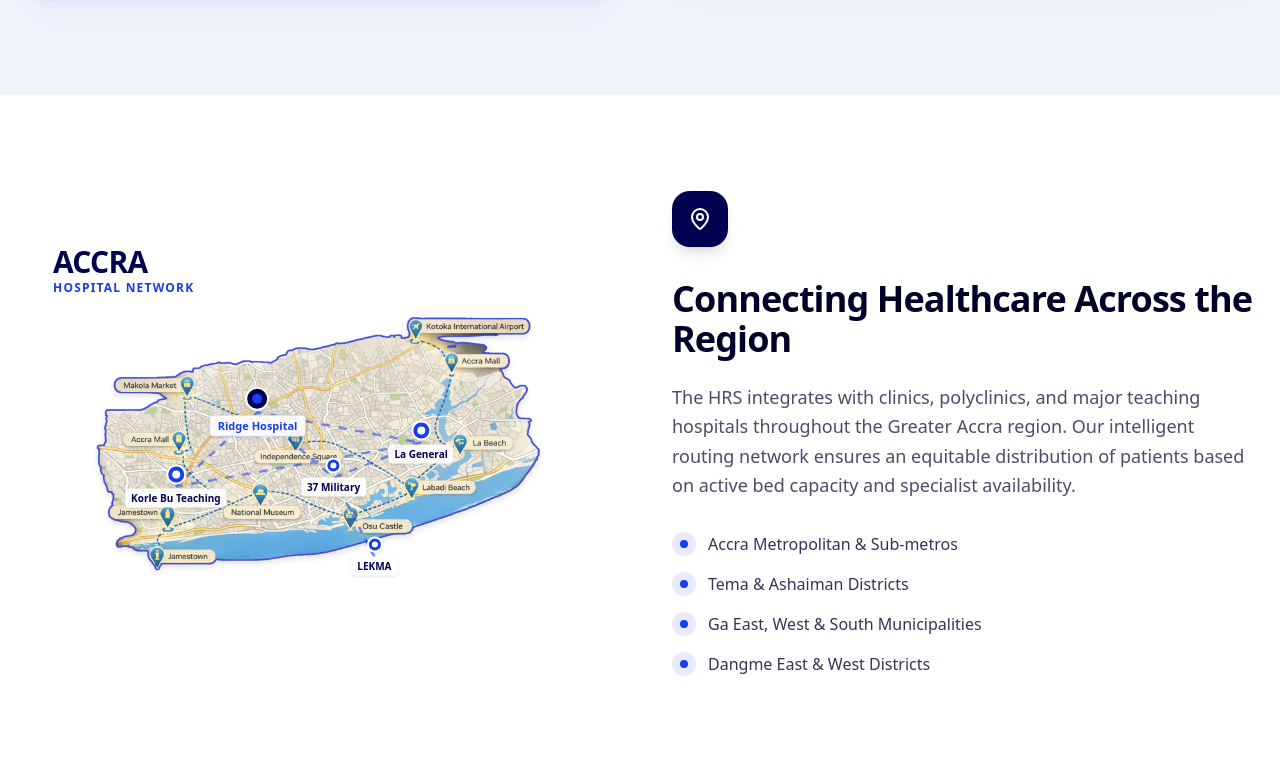
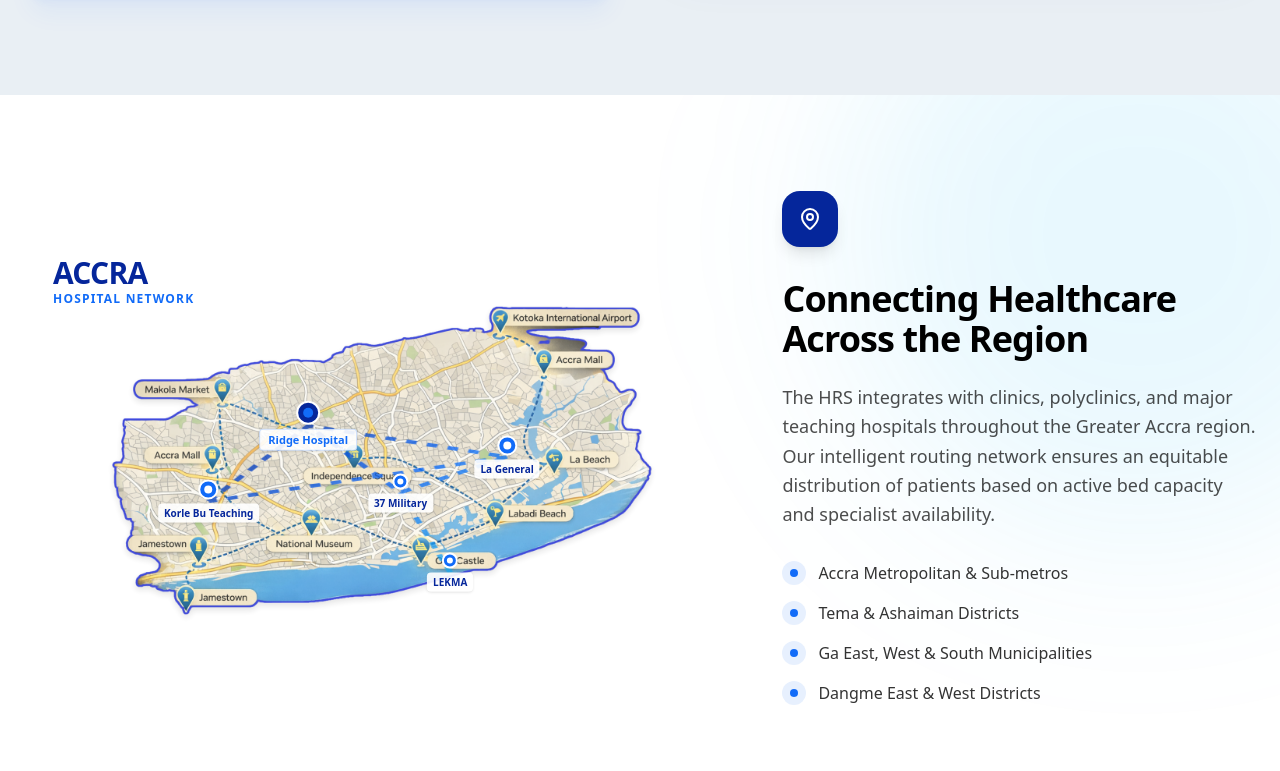
Before and after one commit to ladymargehagan/ashesi-capstone-hospital-routing-system, a Next.js app in the folder frontend/: page / in a window 1280 px wide. Shown: the part 829-1600 px from the top of the page. Built offline with nearby package versions, Linux system fonts and the light colour scheme; no server answers.

Commit message:
update color palette and enhance UI components with new gradients and animations

```diff
--- a/frontend/src/app/globals.css
+++ b/frontend/src/app/globals.css
@@ -49,70 +49,70 @@
 :root {
   --radius: 0.625rem;
   --background: #ffffff;
-  --foreground: #000029;
+  --foreground: #000000;
   --card: #ffffff;
-  --card-foreground: #000029;
+  --card-foreground: #000000;
   --popover: #ffffff;
-  --popover-foreground: #000029;
-  --primary: #173DED;
+  --popover-foreground: #000000;
+  --primary: #116BF8;
   --primary-foreground: #ffffff;
-  --secondary: #000051;
+  --secondary: #05269B;
   --secondary-foreground: #ffffff;
-  --muted: #f8f9fa;
-  --muted-foreground: #BABABA;
-  --accent: #DCDEE2;
-  --accent-foreground: #000029;
+  --muted: #DCE3EB;
+  --muted-foreground: #878EA0;
+  --accent: #21BCEE;
+  --accent-foreground: #000000;
   --destructive: #ef4444;
-  --border: #DCDEE2;
-  --input: #DCDEE2;
-  --ring: #173DED;
-  --chart-1: #173DED;
-  --chart-2: #000051;
-  --chart-3: #BABABA;
-  --chart-4: #000029;
-  --chart-5: #DCDEE2;
+  --border: #DCE3EB;
+  --input: #DCE3EB;
+  --ring: #116BF8;
+  --chart-1: #116BF8;
+  --chart-2: #05269B;
+  --chart-3: #878EA0;
+  --chart-4: #000000;
+  --chart-5: #21BCEE;
   --sidebar: #ffffff;
-  --sidebar-foreground: #000029;
-  --sidebar-primary: #173DED;
+  --sidebar-foreground: #000000;
+  --sidebar-primary: #116BF8;
   --sidebar-primary-foreground: #ffffff;
-  --sidebar-accent: #DCDEE2;
-  --sidebar-accent-foreground: #000029;
-  --sidebar-border: #DCDEE2;
-  --sidebar-ring: #173DED;
+  --sidebar-accent: #21BCEE;
+  --sidebar-accent-foreground: #000000;
+  --sidebar-border: #DCE3EB;
+  --sidebar-ring: #116BF8;
 }
 
 .dark {
-  --background: #000029;
+  --background: #000000;
   --foreground: #ffffff;
-  --card: #000051;
+  --card: #05269B;
   --card-foreground: #ffffff;
-  --popover: #000051;
+  --popover: #05269B;
   --popover-foreground: #ffffff;
-  --primary: #173DED;
+  --primary: #116BF8;
   --primary-foreground: #ffffff;
-  --secondary: #DCDEE2;
-  --secondary-foreground: #000029;
-  --muted: #0a0a3a;
-  --muted-foreground: #BABABA;
-  --accent: #173DED;
+  --secondary: #DCE3EB;
+  --secondary-foreground: #000000;
+  --muted: #000000;
+  --muted-foreground: #878EA0;
+  --accent: #21BCEE;
   --accent-foreground: #ffffff;
   --destructive: #ef4444;
-  --border: #000051;
-  --input: #000051;
-  --ring: #173DED;
-  --chart-1: #173DED;
-  --chart-2: #000051;
-  --chart-3: #BABABA;
-  --chart-4: #000029;
-  --chart-5: #DCDEE2;
-  --sidebar: #000029;
+  --border: #05269B;
+  --input: #05269B;
+  --ring: #116BF8;
+  --chart-1: #116BF8;
+  --chart-2: #05269B;
+  --chart-3: #878EA0;
+  --chart-4: #000000;
+  --chart-5: #DCE3EB;
+  --sidebar: #05269B;
   --sidebar-foreground: #ffffff;
-  --sidebar-primary: #173DED;
+  --sidebar-primary: #116BF8;
   --sidebar-primary-foreground: #ffffff;
-  --sidebar-accent: #000051;
+  --sidebar-accent: #05269B;
   --sidebar-accent-foreground: #ffffff;
-  --sidebar-border: #000051;
-  --sidebar-ring: #173DED;
+  --sidebar-border: #05269B;
+  --sidebar-ring: #116BF8;
 }
 
 @layer base {
--- a/frontend/src/app/page.tsx
+++ b/frontend/src/app/page.tsx
@@ -64,7 +64,7 @@ export default function LandingPage() {
               <h1 className="text-4xl md:text-5xl lg:text-6xl font-extrabold tracking-tight text-foreground leading-[1.1]">
                 Smarter, Faster
                 <br />
-                <span className="text-transparent bg-clip-text bg-gradient-to-r from-primary to-secondary">
+                <span className="text-transparent bg-clip-text bg-gradient-to-r from-secondary via-primary to-accent">
                   Patient Referrals
                 </span>
               </h1>
@@ -74,9 +74,11 @@ export default function LandingPage() {
 
               <div className="mt-10 flex flex-col sm:flex-row items-center gap-4">
                 <Link href="/register" className="w-full sm:w-auto">
-                  <Button size="lg" className="w-full text-base px-8 py-7 rounded-2xl bg-gradient-to-r from-primary to-secondary hover:opacity-90 transition-opacity shadow-lg shadow-primary/20 font-bold text-white">
-                    <Stethoscope className="h-5 w-5 mr-3" />
-                    Register as a Doctor
+                  <Button size="lg" className="w-full text-base px-8 py-7 rounded-2xl bg-gradient-to-r from-secondary via-primary to-accent hover:opacity-90 transition-opacity shadow-lg shadow-primary/20 font-bold text-white group overflow-hidden relative">
+                    <span className="relative z-10 flex items-center justify-center">
+                      <Stethoscope className="h-5 w-5 mr-3 group-hover:scale-110 transition-transform" />
+                      Register as a Doctor
+                    </span>
                   </Button>
                 </Link>
                 <Link href="/login" className="w-full sm:w-auto">
@@ -121,7 +123,7 @@ export default function LandingPage() {
                     priority={index === 0}
                   />
                   {/* Subtle gradient overlay to match premium aesthetic */}
-                  <div className="absolute inset-0 bg-gradient-to-t from-secondary/40 to-transparent" />
+                  <div className="absolute inset-0 bg-gradient-to-tr from-secondary/60 mix-blend-multiply via-primary/30 to-transparent" />
                 </div>
               ))}
 
@@ -144,11 +146,14 @@ export default function LandingPage() {
       </section>
 
       {/* ── Accra Map Section ── */}
-      <section id="coverage" className="py-24 bg-white">
-        <div className="max-w-7xl mx-auto px-6">
-          <div className="grid lg:grid-cols-2 gap-16 items-center">
+      <section id="coverage" className="py-24 bg-white relative overflow-hidden">
+        {/* Decorative Background Blob */}
+        <div className="absolute top-0 right-0 -mr-40 -mt-40 w-[600px] h-[600px] bg-accent/10 rounded-full blur-[100px] pointer-events-none" />
+
+        <div className="max-w-[1400px] mx-auto px-6 relative z-10">
+          <div className="grid lg:grid-cols-[1.5fr_1fr] gap-12 items-center">
             {/* Map Imagery */}
-            <div className="relative w-full aspect-square md:aspect-[4/3] flex items-center justify-center p-4">
+            <div className="relative w-full aspect-[4/3] lg:aspect-[16/10] flex items-center justify-center p-0 md:p-8">
                 {/* Background SVG Map */}
                 <Image
                   src="/images/Ghanamap.svg"
@@ -165,7 +170,14 @@ export default function LandingPage() {
 
                 {/* Interconnectors */}
                 <svg className="absolute inset-0 w-full h-full pointer-events-none z-10" viewBox="0 0 100 100" preserveAspectRatio="none">
-                    <path d="M 26,62 L 40,45 L 53,60 L 68,52 L 40,45 M 53,60 L 60,78 M 68,52 L 26,62" fill="none" stroke="#173DED" strokeWidth="0.5" strokeDasharray="1.5 1.5" className="animate-pulse opacity-60" />
+                    <defs>
+                      <linearGradient id="lineGrad" x1="0%" y1="0%" x2="100%" y2="100%">
+                        <stop offset="0%" stopColor="#05269B" />
+                        <stop offset="50%" stopColor="#116BF8" />
+                        <stop offset="100%" stopColor="#21BCEE" />
+                      </linearGradient>
+                    </defs>
+                    <path d="M 26,62 L 40,45 L 53,60 L 68,52 L 40,45 M 53,60 L 60,78 M 68,52 L 26,62" fill="none" stroke="url(#lineGrad)" strokeWidth="0.8" strokeDasharray="1.5 1.5" className="animate-pulse opacity-80" />
                 </svg>
 
                 {/* HTML PINS Overlay */}
@@ -267,7 +279,7 @@ export default function LandingPage() {
                 key={i}
                 className="group bg-white rounded-3xl p-8 border border-border shadow-sm hover:shadow-xl hover:shadow-primary/5 transition-all duration-300 hover:-translate-y-1"
               >
-                <div className="h-14 w-14 rounded-2xl bg-gradient-to-br from-primary to-secondary flex items-center justify-center mb-6">
+                <div className="h-14 w-14 rounded-2xl bg-gradient-to-br from-secondary via-primary to-accent flex items-center justify-center mb-6 shadow-lg shadow-primary/20">
                   <f.icon className="h-6 w-6 text-white" />
                 </div>
                 <h3 className="text-xl font-bold text-foreground mb-3">{f.title}</h3>
@@ -290,9 +302,9 @@ export default function LandingPage() {
             </p>
           </div>
 
-          <div className="grid md:grid-cols-3 gap-12 max-w-6xl mx-auto relative">
+          <div className="grid md:grid-cols-3 gap-12 max-w-6xl mx-auto relative mt-16">
             {/* Connecting Line (Desktop) */}
-            <div className="hidden md:block absolute top-12 left-[15%] right-[15%] h-px bg-border border-dashed border-t-2" />
+            <div className="hidden md:block absolute top-[2.25rem] left-[15%] right-[15%] h-1 bg-gradient-to-r from-secondary via-primary to-accent opacity-30 rounded-full" />
 
             {[
               {
@@ -314,8 +326,8 @@ export default function LandingPage() {
                 icon: Activity,
               },
             ].map((s, i) => (
-              <div key={i} className="relative z-10 bg-white p-8 rounded-3xl border border-border shadow-md shadow-primary/5 text-center transition-transform hover:-translate-y-2">
-                <div className="h-16 w-16 mx-auto rounded-full bg-muted flex items-center justify-center mb-6 text-primary font-bold text-xl border-4 border-white shadow-sm shadow-black/5">
+              <div key={i} className="relative z-10 bg-white p-8 rounded-3xl border border-border shadow-md shadow-primary/5 text-center transition-transform hover:-translate-y-2 group">
+                <div className="h-20 w-20 mx-auto rounded-full bg-gradient-to-br from-secondary/5 via-primary/10 to-accent/20 flex items-center justify-center mb-6 text-primary font-bold text-2xl border-4 border-white shadow-lg shadow-primary/10 group-hover:scale-110 transition-transform">
                   {s.step}
                 </div>
                 <h3 className="text-xl font-extrabold text-foreground mb-3">{s.title}</h3>
```
